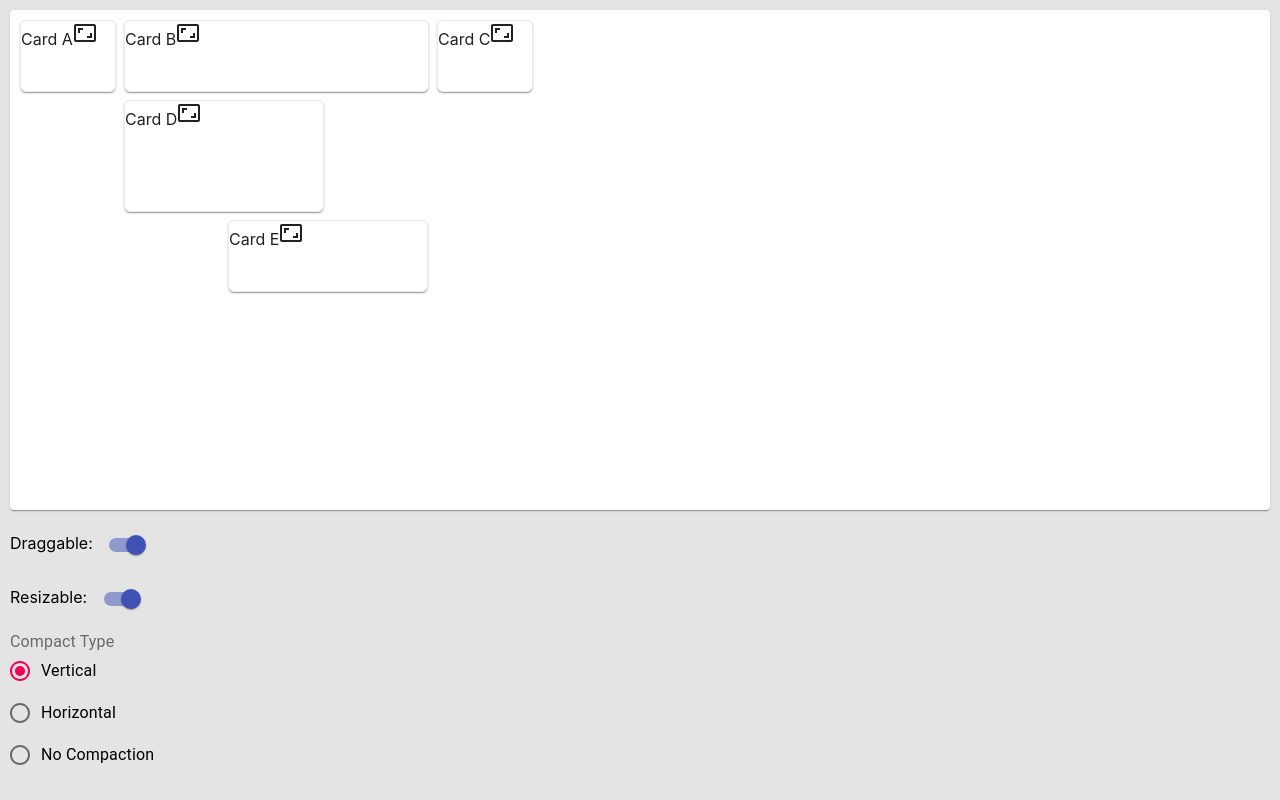
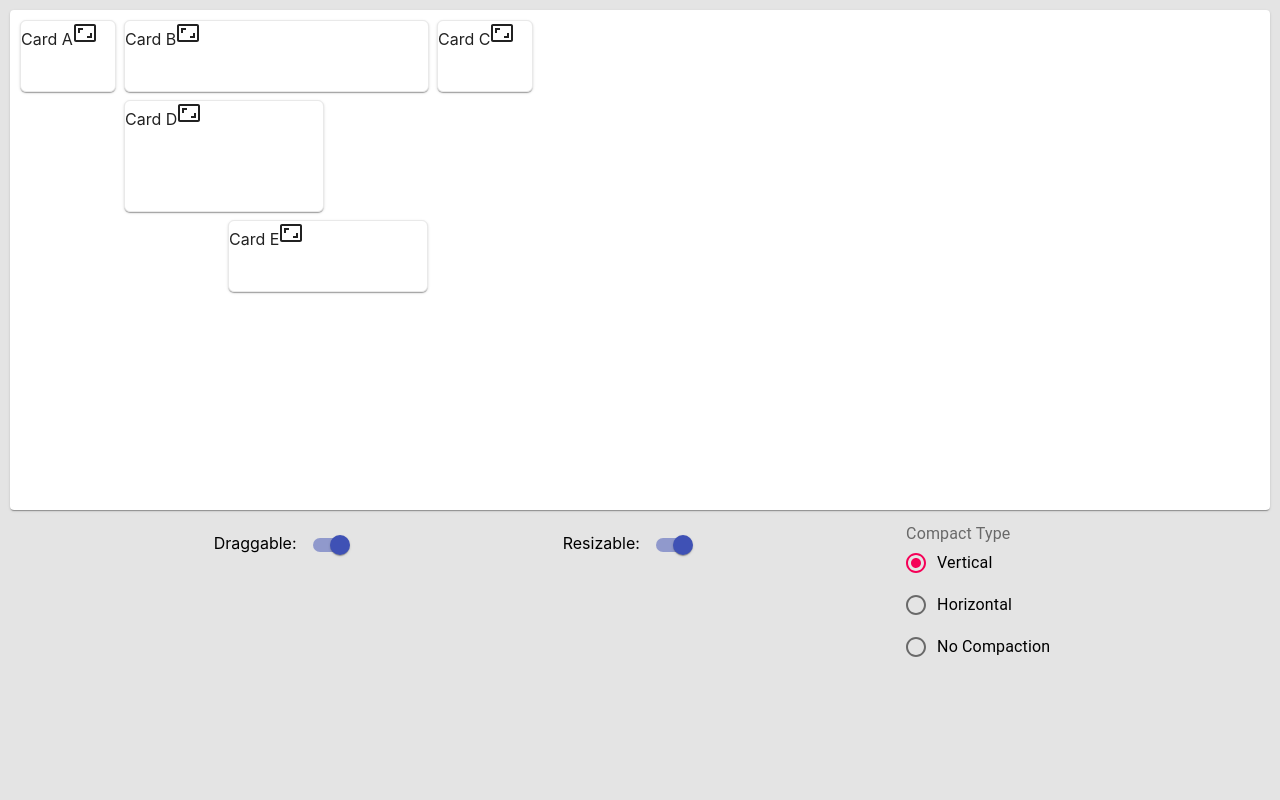
Before and after one commit to AnnikaChauhan/react-dnd-dashboard, a React (Create React App) app: page / in a window 1280 px wide. Built offline with nearby package versions, Linux system fonts and the light colour scheme.

Commit message:
style change to controls

```diff
--- a/src/App.js
+++ b/src/App.js
@@ -30,7 +30,7 @@ const App = () => {
           compactType={compactType}
         />
       </Paper>
-      <div>
+      <div style={{ display: "flex", justifyContent: "space-evenly" }}>
         <p>
           Draggable:{" "}
           <Switch
```
Also changed, not shown: 12 other files (tests, documents, lock files or other folders).
